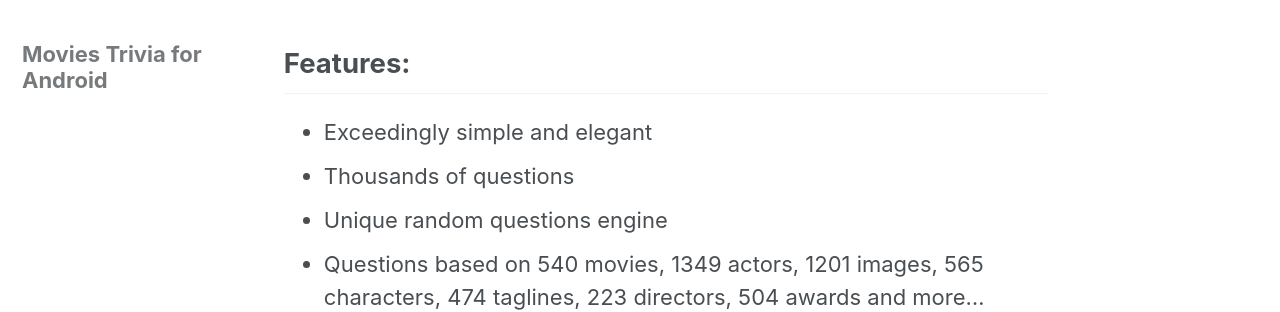
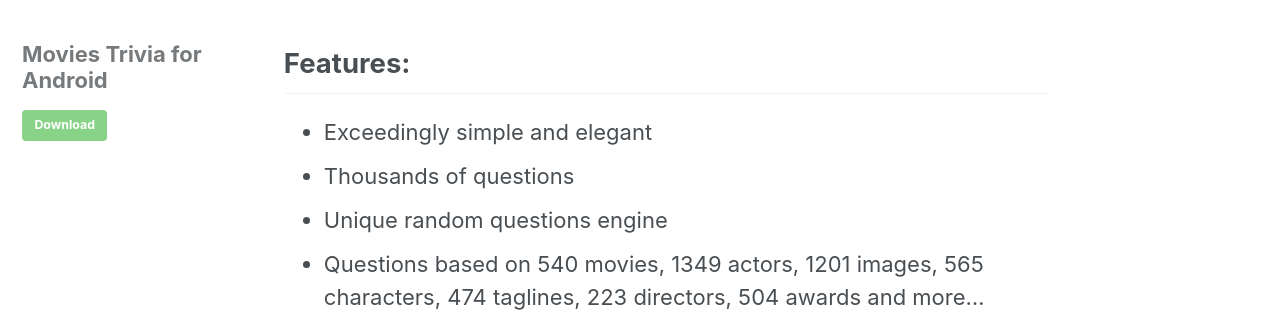
Before and after one commit to nathanghans/saguiitay.github.io, a Jekyll site: the page built from _games/movies-trivia-for-android.md, in a window 1280 px wide. Shown: the part 336-648 px from the top of the page. Built offline with Jekyll 4.4.1, drawn with Linux system fonts in a browser that asks for light colours.

Commit message:
Update movies-trivia-for-android.md

```diff
--- a/_games/movies-trivia-for-android.md
+++ b/_games/movies-trivia-for-android.md
@@ -7,6 +7,7 @@ sidebar:
   - title: Movies Trivia for Android
     image: movies-trivia\android\Icon.png
     image_alt: Movies Trivia for Android
+    text: "[Download](https://play.google.com/store/apps/details?id=com.saguiitay.MoviesTrivia){: .btn .btn--success}"
 gallery:
   - url: movies-trivia\android\Screenshot1.png
     image_path: movies-trivia\android\Screenshot1.png
```
